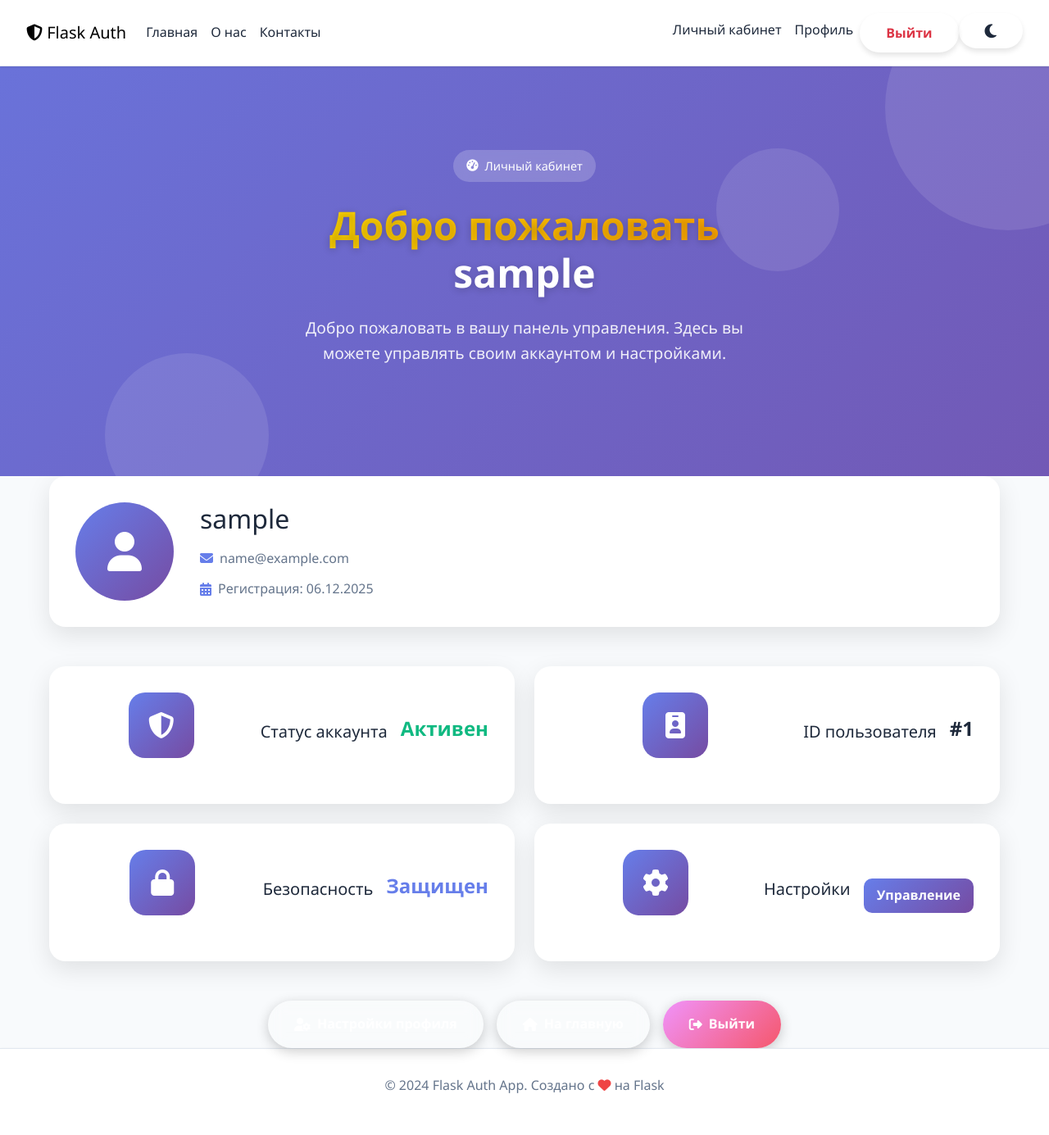
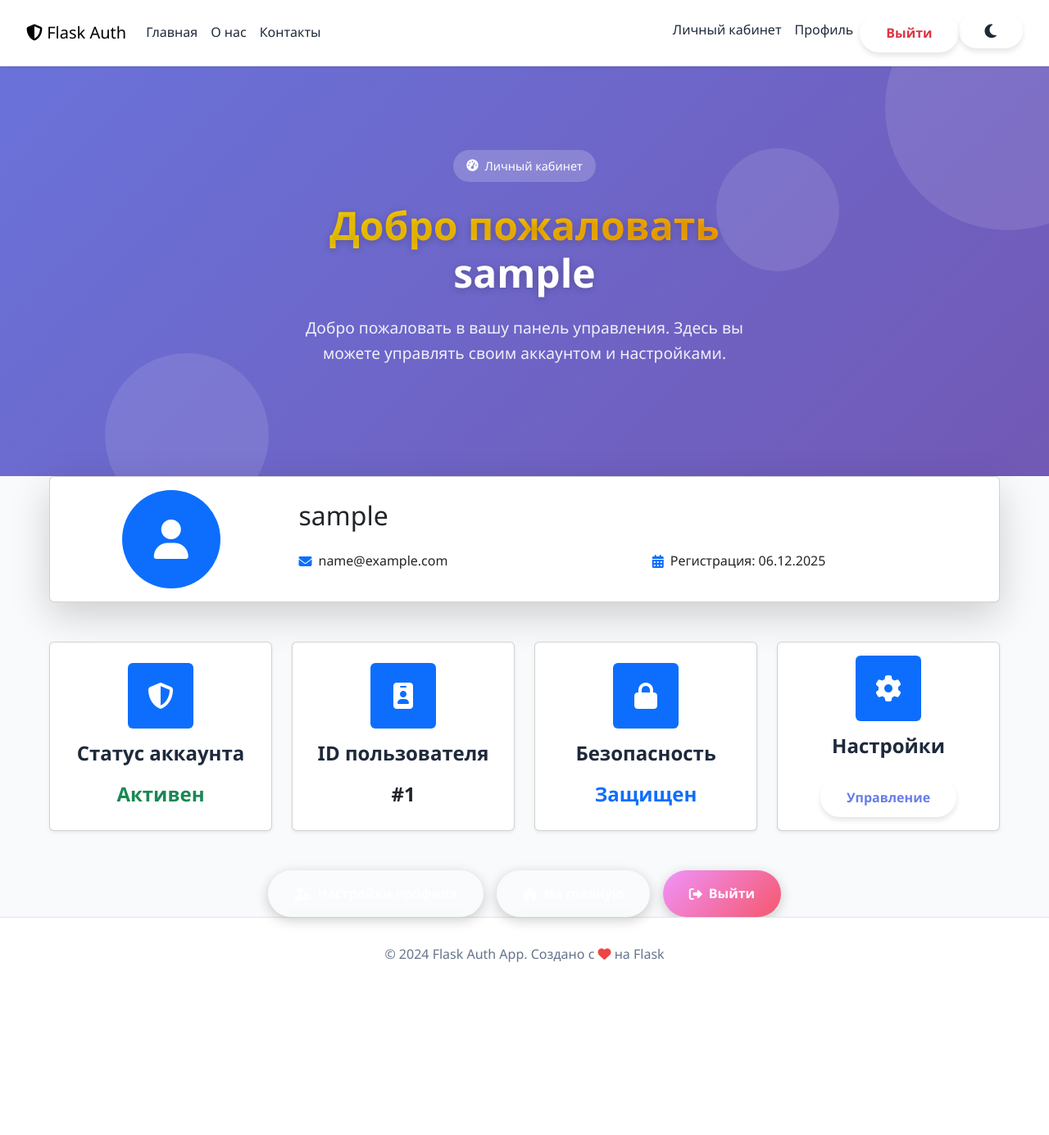
Before and after one commit to QuadDarv1ne/flask_auth_app_new, a Flask app: page /dashboard in a window 1280 px wide. Shown: the whole page at 82% size. After the commit the page ends 1174 px from the top, so only its background shows below. Run offline with Flask 3, Linux system fonts and the light colour scheme; the visitor is signed in with stand-in values (Sample User, id 1).

Commit message:
modified:   static/css/styles.css 	modified:   templates/main/dashboard.html

```diff
--- a/static/css/styles.css
+++ b/static/css/styles.css
@@ -973,62 +973,6 @@
     margin-bottom: 2rem;
 }
 
-.stat-card {
-    background: var(--card-bg);
-    padding: 1.5rem;
-    border-radius: 15px;
-    box-shadow: var(--shadow-sm);
-    display: flex;
-    align-items: center;
-    gap: 1rem;
-    transition: all 0.3s ease;
-    position: relative;
-    overflow: hidden;
-    z-index: 1;
-}
-
-.stat-card::before {
-    content: '';
-    position: absolute;
-    top: 0;
-    left: 0;
-    width: 100%;
-    height: 100%;
-    background: linear-gradient(135deg, rgba(102, 126, 234, 0.05) 0%, rgba(118, 75, 162, 0.05) 100%);
-    opacity: 0;
-    transition: opacity 0.3s ease;
-    z-index: -1;
-}
-
-.stat-card:hover::before {
-    opacity: 1;
-}
-
-.stat-card:hover {
-    transform: translateY(-5px);
-    box-shadow: var(--shadow-lg);
-}
-
-.stat-icon {
-    width: 60px;
-    height: 60px;
-    background: var(--primary-gradient);
-    border-radius: 16px;
-    display: flex;
-    align-items: center;
-    justify-content: center;
-    font-size: 1.5rem;
-    color: white;
-    flex-shrink: 0;
-    transition: all 0.3s ease;
-    box-shadow: 0 4px 15px rgba(102, 126, 234, 0.3);
-}
-
-.stat-card:hover .stat-icon {
-    transform: scale(1.1) rotate(5deg);
-    box-shadow: 0 6px 20px rgba(102, 126, 234, 0.4);
-}
-
 .stat-info h3 {
     font-size: 0.9rem;
     color: var(--text-secondary);
@@ -1690,6 +1634,20 @@
 
 body.dark-mode .dashboard-card:hover {
     box-shadow: var(--dark-shadow-lg);
+}
+
+/* Hover card effect for Bootstrap cards */
+.hover-card {
+    transition: all 0.3s ease;
+}
+
+.hover-card:hover {
+    transform: translateY(-5px);
+    box-shadow: 0 10px 25px rgba(0, 0, 0, 0.15) !important;
+}
+
+body.dark-mode .hover-card:hover {
+    box-shadow: 0 10px 25px rgba(0, 0, 0, 0.3) !important;
 }
 
 .card-icon {
--- a/templates/main/dashboard.html
+++ b/templates/main/dashboard.html
@@ -35,64 +35,90 @@
 
 <div class="features-modern">
     <div class="container">
-        <div class="user-info-card" style="background: white; border-radius: 20px; padding: 2rem; box-shadow: 0 10px 30px rgba(0,0,0,0.1);">
-            <div style="display: flex; align-items: center; gap: 2rem; flex-wrap: wrap; justify-content: center;">
-                <div style="width: 120px; height: 120px; background: linear-gradient(135deg, #667eea 0%, #764ba2 100%); border-radius: 50%; display: flex; align-items: center; justify-content: center; font-size: 3rem; color: white; flex-shrink: 0;">
-                    <i class="fas fa-user"></i>
-                </div>
-                <div style="text-align: left;">
-                    <h2 style="font-size: 2rem; margin-bottom: 1rem;">{{ user.username }}</h2>
-                    <div style="display: flex; flex-direction: column; gap: 0.75rem;">
-                        <div style="display: flex; align-items: center; gap: 0.5rem; color: #64748b;">
-                            <i class="fas fa-envelope" style="color: #667eea;"></i>
-                            <span>{{ user.email }}</span>
+        <div class="card shadow-lg mb-4">
+            <div class="card-body text-center">
+                <div class="row align-items-center justify-content-center">
+                    <div class="col-lg-3 mb-4 mb-lg-0">
+                        <div class="rounded-circle bg-primary d-flex align-items-center justify-content-center mx-auto" style="width: 120px; height: 120px;">
+                            <i class="fas fa-user text-white" style="font-size: 3rem;"></i>
                         </div>
-                        <div style="display: flex; align-items: center; gap: 0.5rem; color: #64748b;">
-                            <i class="fas fa-calendar-alt" style="color: #667eea;"></i>
-                            <span>Регистрация: {{ user.created_at.strftime('%d.%m.%Y') }}</span>
+                    </div>
+                    <div class="col-lg-9 text-lg-start text-center">
+                        <h2 class="mb-4">{{ user.username }}</h2>
+                        <div class="row justify-content-center justify-content-lg-start">
+                            <div class="col-md-6 mb-2">
+                                <div class="d-flex align-items-center justify-content-center justify-content-md-start">
+                                    <i class="fas fa-envelope text-primary me-2"></i>
+                                    <span>{{ user.email }}</span>
+                                </div>
+                            </div>
+                            <div class="col-md-6 mb-2">
+                                <div class="d-flex align-items-center justify-content-center justify-content-md-start">
+                                    <i class="fas fa-calendar-alt text-primary me-2"></i>
+                                    <span>Регистрация: {{ user.created_at.strftime('%d.%m.%Y') }}</span>
+                                </div>
+                            </div>
+                            {% if user.last_login %}
+                            <div class="col-md-6 mb-2">
+                                <div class="d-flex align-items-center justify-content-center justify-content-md-start">
+                                    <i class="fas fa-clock text-primary me-2"></i>
+                                    <span>Последний вход: {{ user.last_login.strftime('%d.%m.%Y %H:%M') }}</span>
+                                </div>
+                            </div>
+                            {% endif %}
                         </div>
-                        {% if user.last_login %}
-                        <div style="display: flex; align-items: center; gap: 0.5rem; color: #64748b;">
-                            <i class="fas fa-clock" style="color: #667eea;"></i>
-                            <span>Последний вход: {{ user.last_login.strftime('%d.%m.%Y %H:%M') }}</span>
-                        </div>
-                        {% endif %}
                     </div>
                 </div>
             </div>
         </div>
 
-        <div class="stats-grid" style="margin-top: 3rem;">
-            <div class="stat-card" style="background: white; border-radius: 20px; padding: 2rem; box-shadow: 0 10px 30px rgba(0,0,0,0.1); text-align: center;">
-                <div style="width: 80px; height: 80px; margin: 0 auto 1.5rem; background: linear-gradient(135deg, #667eea 0%, #764ba2 100%); border-radius: 20px; display: flex; align-items: center; justify-content: center; font-size: 2rem; color: white;">
-                    <i class="fas fa-shield-alt"></i>
+        <div class="row g-4 mt-4">
+            <div class="col-md-6 col-lg-3">
+                <div class="card h-100 text-center shadow-sm hover-card">
+                    <div class="card-body d-flex flex-column align-items-center justify-content-center">
+                        <div class="rounded bg-primary d-flex align-items-center justify-content-center mb-3" style="width: 80px; height: 80px;">
+                            <i class="fas fa-shield-alt text-white" style="font-size: 2rem;"></i>
+                        </div>
+                        <h5 class="card-title">Статус аккаунта</h5>
+                        <p class="card-text fw-bold text-success fs-4 mb-0">Активен</p>
+                    </div>
                 </div>
-                <h3 style="font-size: 1.25rem; margin-bottom: 0.5rem; color: #1e293b;">Статус аккаунта</h3>
-                <p style="font-size: 1.5rem; font-weight: bold; color: #10b981;">Активен</p>
             </div>
 
-            <div class="stat-card" style="background: white; border-radius: 20px; padding: 2rem; box-shadow: 0 10px 30px rgba(0,0,0,0.1); text-align: center; cursor: pointer; transition: transform 0.2s ease;" onclick="showToast('Ваш ID пользователя: {{ user.id }}')">
-                <div style="width: 80px; height: 80px; margin: 0 auto 1.5rem; background: linear-gradient(135deg, #667eea 0%, #764ba2 100%); border-radius: 20px; display: flex; align-items: center; justify-content: center; font-size: 2rem; color: white;">
-                    <i class="fas fa-id-badge"></i>
+            <div class="col-md-6 col-lg-3">
+                <div class="card h-100 text-center shadow-sm hover-card" onclick="showToast('Ваш ID пользователя: {{ user.id }}')" style="cursor: pointer;">
+                    <div class="card-body d-flex flex-column align-items-center justify-content-center">
+                        <div class="rounded bg-primary d-flex align-items-center justify-content-center mb-3" style="width: 80px; height: 80px;">
+                            <i class="fas fa-id-badge text-white" style="font-size: 2rem;"></i>
+                        </div>
+                        <h5 class="card-title">ID пользователя</h5>
+                        <p class="card-text fw-bold fs-4 mb-0">#{{ user.id }}</p>
+                    </div>
                 </div>
-                <h3 style="font-size: 1.25rem; margin-bottom: 0.5rem; color: #1e293b;">ID пользователя</h3>
-                <p style="font-size: 1.5rem; font-weight: bold; color: #1e293b;">#{{ user.id }}</p>
             </div>
 
-            <div class="stat-card" style="background: white; border-radius: 20px; padding: 2rem; box-shadow: 0 10px 30px rgba(0,0,0,0.1); text-align: center; cursor: pointer; transition: transform 0.2s ease;" onclick="showToast('Ваш аккаунт защищен двухфакторной аутентификацией')">
-                <div style="width: 80px; height: 80px; margin: 0 auto 1.5rem; background: linear-gradient(135deg, #667eea 0%, #764ba2 100%); border-radius: 20px; display: flex; align-items: center; justify-content: center; font-size: 2rem; color: white;">
-                    <i class="fas fa-lock"></i>
+            <div class="col-md-6 col-lg-3">
+                <div class="card h-100 text-center shadow-sm hover-card" onclick="showToast('Ваш аккаунт защищен двухфакторной аутентификацией')" style="cursor: pointer;">
+                    <div class="card-body d-flex flex-column align-items-center justify-content-center">
+                        <div class="rounded bg-primary d-flex align-items-center justify-content-center mb-3" style="width: 80px; height: 80px;">
+                            <i class="fas fa-lock text-white" style="font-size: 2rem;"></i>
+                        </div>
+                        <h5 class="card-title">Безопасность</h5>
+                        <p class="card-text fw-bold text-primary fs-4 mb-0">Защищен</p>
+                    </div>
                 </div>
-                <h3 style="font-size: 1.25rem; margin-bottom: 0.5rem; color: #1e293b;">Безопасность</h3>
-                <p style="font-size: 1.5rem; font-weight: bold; color: #667eea;">Защищен</p>
             </div>
 
-            <div class="stat-card" style="background: white; border-radius: 20px; padding: 2rem; box-shadow: 0 10px 30px rgba(0,0,0,0.1); text-align: center;">
-                <div style="width: 80px; height: 80px; margin: 0 auto 1.5rem; background: linear-gradient(135deg, #667eea 0%, #764ba2 100%); border-radius: 20px; display: flex; align-items: center; justify-content: center; font-size: 2rem; color: white;">
-                    <i class="fas fa-cog"></i>
+            <div class="col-md-6 col-lg-3">
+                <div class="card h-100 text-center shadow-sm hover-card">
+                    <div class="card-body d-flex flex-column align-items-center justify-content-center">
+                        <div class="rounded bg-primary d-flex align-items-center justify-content-center mb-3" style="width: 80px; height: 80px;">
+                            <i class="fas fa-cog text-white" style="font-size: 2rem;"></i>
+                        </div>
+                        <h5 class="card-title">Настройки</h5>
+                        <a href="{{ url_for('main.profile') }}" class="btn btn-primary mt-2">Управление</a>
+                    </div>
                 </div>
-                <h3 style="font-size: 1.25rem; margin-bottom: 0.5rem; color: #1e293b;">Настройки</h3>
-                <a href="{{ url_for('main.profile') }}" style="display: inline-block; padding: 0.5rem 1rem; background: linear-gradient(135deg, #667eea 0%, #764ba2 100%); color: white; text-decoration: none; border-radius: 10px; font-weight: 600; margin-top: 0.5rem;">Управление</a>
             </div>
         </div>
 
```
